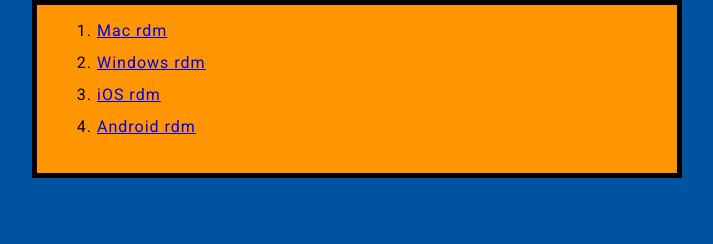
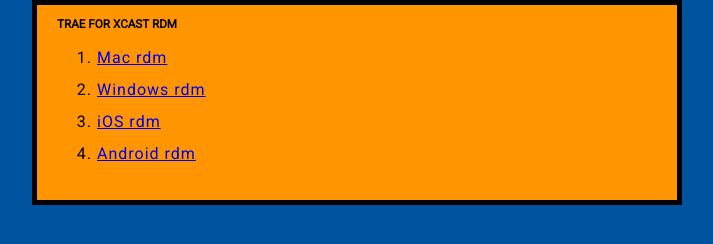
Before and after one commit to Generalhuang/generalhuang.github.io, a plain HTML site: page index.html in a window 1280 px wide. Shown: the whole page, without its empty margins (283-996 px from the left). Drawn offline with Linux system fonts and the light colour scheme.

Commit message:
Update index.html

```diff
--- a/index.html
+++ b/index.html
@@ -8,6 +8,7 @@
 
   </head>
   <body>
+<h3>TRAE FOR XCAST RDM</h3>
 <ol>
   <li><a href="http://rdm.oa.com/ci/product/731e188e-4ca5-49d4-952e-4c0a2139d977/job/54793">Mac rdm</a></li>
   <li><a href="http://rdm.oa.com/ci/product/731e188e-4ca5-49d4-952e-4c0a2139d977/job/54793">Windows rdm</a></li>
```
